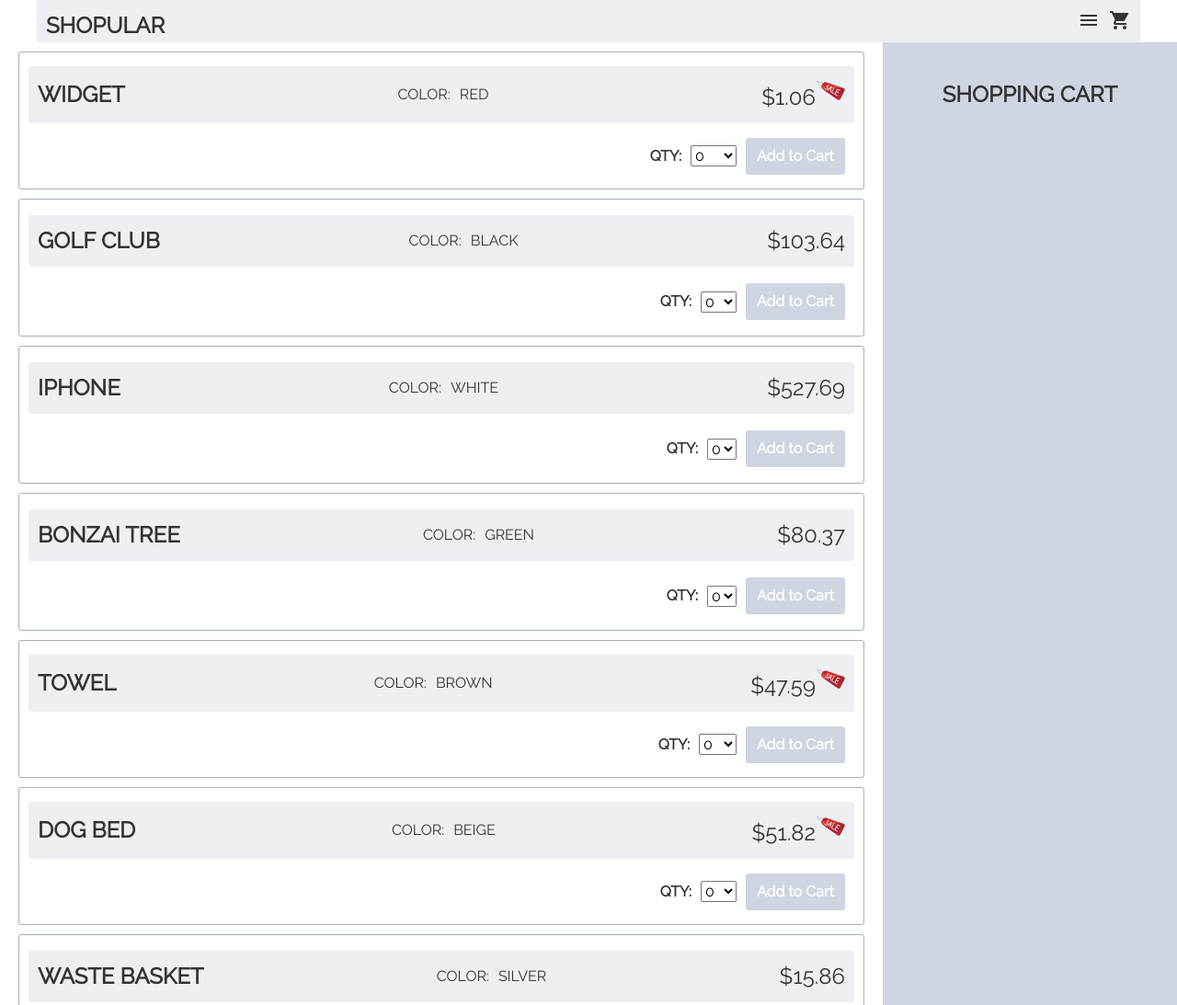
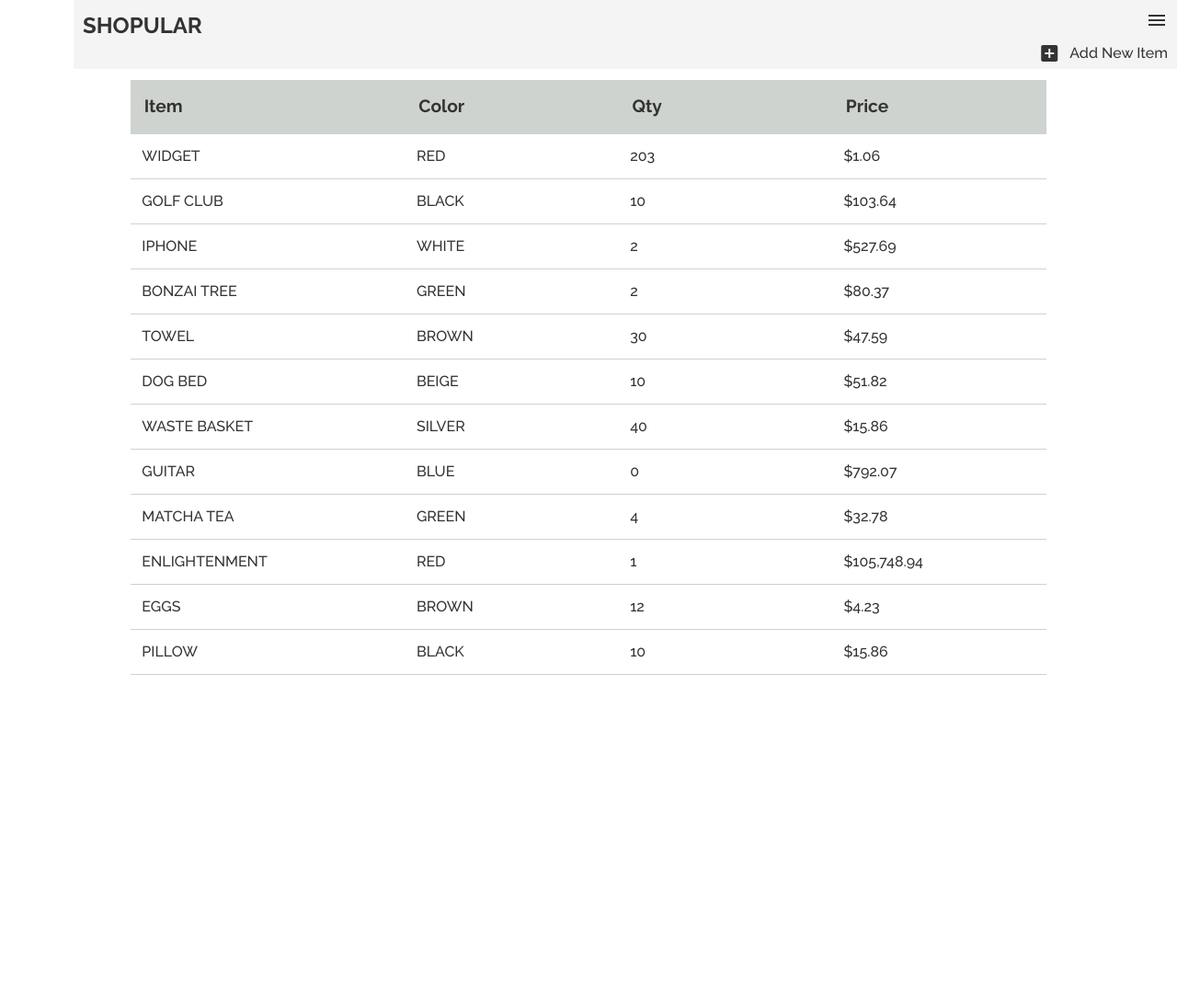
Before and after one commit to donaldsonjulia/Shopular2.0, a website: page index.html in a window 1280 px wide. Shown: the top 1093 px of the page at 92% size. After the commit the page ends 800 px from the top, so only its background shows below. Drawn offline with nearby package versions, Linux system fonts and the light colour scheme; some packages are replaced by stand-ins of ours; a script that the page names is missing.

Commit message:
styling changes

```diff
--- a/index.html
+++ b/index.html
@@ -9,36 +9,34 @@
 
     <body ng-controller='ShopController as shop'>
         <header>
+            <h2>{{shop.title}}</h2>
+            <i id='nav-icon' class='material-icons'>menu</i>
+            <nav>
+                <div>
+                    <i id='add-item-icon' class='material-icons'>add_box</i>Add New Item</div>
+            </nav>
+        </header>
 
-            <h2>{{shop.title}}</h2>
+        <main>
+            <div class="shop-content">
+                <table>
+                    <thead>
+                        <th class='item-col'>Item</th>
+                        <th>Color</th>
+                        <th>Qty</th>
+                        <th class='price-col'>Price</th>
+                    </thead>
+                    <tbody>
+                        <tr ng-repeat='item in shop.inventory'>
+                            <td class='item-col'>{{item.name | uppercase}}</td>
+                            <td>{{item.color | uppercase}}</td>
+                            <td>{{item.quantity}}</td>
+                            <td>{{shop.getPrice(item) | currency}}<img class='sale-icon' src='images/sale_tag.png' ng-show='shop.OnSale'></td>
 
-            <i id='cart-icon' class='material-icons'>shopping_cart</i>
-            <i id='nav-icon' class='material-icons'>menu</i>
-
-        </header>
-        <main>
-            <div class='shop-wrapper'>
-                <div ng-repeat='item in shop.inventory' class='shop-item-container'>
-                    <ul>
-                        <li>
-                            <h3>{{item.name | uppercase}}</h3>
-                        </li>
-                        <li>
-                            <span class='title'>COLOR:</span>{{item.color | uppercase}}</li>
-                        <li class='item-price'>{{shop.getPrice(item) | currency}}<img class='sale-icon' src='images/sale_tag.png' ng-show='shop.onSale'></li>
-                    </ul>
-                    <div class='add-to-cart'>
-                        <label for='item-quantity'>QTY:</label>
-                        <select name='quantity' id='item-quantity'>
-                            <option ng-repeat='number in shop.getQty(item)'>{{number}}</option>
-                        </select>
-                        <button>Add to Cart</button>
-                    </div>
-                </div>
+                        </tr>
+                    </tbody>
+                </table>
             </div>
-            <aside>
-                <h3>SHOPPING CART</h3>
-            </aside>
         </main>
         <script src="./node_modules/angular/angular.js"></script>
         <script src="./node_modules/angular-ui-router/release/angular-ui-router.min.js"></script>
--- a/src/styles/base/_tables.scss
+++ b/src/styles/base/_tables.scss
@@ -6,15 +6,17 @@ table {
 }
 
 th {
-  border-bottom: 1px solid shade($base-border-color, 25%);
-  font-weight: 600;
-  padding: $small-spacing 0;
+  border-bottom: $base-border;
+  font-weight: 700;
+  font-size: 1.2em;
+  padding: $small-spacing;
   text-align: left;
+  background-color: $base-border-color;
 }
 
 td {
   border-bottom: $base-border;
-  padding: $small-spacing 0;
+  padding: $small-spacing;
 }
 
 tr,
--- a/src/styles/base/_variables.scss
+++ b/src/styles/base/_variables.scss
@@ -5,8 +5,7 @@ $mobile: new-breakpoint(max-width 700px);
 
 // Typography
 
-
-@import url('https://fonts.googleapis.com/css?family=Raleway');
+@import url('https://fonts.googleapis.com/css?family=Raleway:300,500,700');
 
 @import url('https://fonts.googleapis.com/icon?family=Material+Icons');
 
@@ -29,8 +28,8 @@ $base-z-index: 0;
 // Colors
 $blue: #1565c0;
 $dark-gray: #333;
-$medium-gray: #A6AEC1;
-$light-gray: #CFD5E1;
+$medium-gray: #CED3CF;
+$light-gray: #EFEEEE;
 
 // Font Colors
 $base-font-color: $dark-gray;
@@ -42,7 +41,7 @@ $base-border: 1px solid $base-border-color;
 
 // Background Colors
 $base-background-color: #fff;
-$secondary-background-color: tint($base-border-color, 80%);
+$secondary-background-color: tint($base-border-color, 75%);
 
 // Forms
 $form-box-shadow: inset 0 1px 3px rgba(#000, 0.06);
--- a/src/styles/partials/_header.scss
+++ b/src/styles/partials/_header.scss
@@ -1,20 +1,42 @@
 header {
   background-color: $secondary-background-color;
   @include outer-container;
-  padding-left: 10px;
-  padding-right: 10px;
-  padding-top: 10px;
+  @include omega();
+  padding: 10px;
+  padding-bottom: 5px;
   position: relative;
-
+  line-height: 1;
 
         h2 {
           float: left;
         }
 
-        i {
+
+        #nav-icon {
           float: right;
-          margin-left: 10px;
-        }
+            margin-left: 6px;
+              &:hover {
+                color: #fff;
+              }
+          }
 
 
+
+
+      nav {
+        @include span-columns(12);
+        display: flex;
+        justify-content: flex-end;
+        align-items: center;
+        i {
+          margin: 0 10px;
+        }
+          div {
+            display: flex;
+            align-items: center;
+
+          }
+
+
+      }
 }
--- a/src/styles/partials/_shop-main.scss
+++ b/src/styles/partials/_shop-main.scss
@@ -1,80 +1,12 @@
 
 
 main {
-  @include fill-parent;
-  @include row(table);
-  aside {
-    @include span-columns(3 of 12);
-    @include media($mobile) {
-      display: none;
-    }
-
-    background-color: $light-gray;
-    min-height: 100vh;
-    text-align: center;
-  }
-  .shop-wrapper {
-    @include span-columns(9 of 12);
-    @include media($mobile) {
-      @include fill-parent;
-    }
-
-
-    padding: 10px 20px;
-
-    .shop-item-container {
-      @include fill-parent;
-      display: flex;
-      flex-wrap: wrap;
-      align-items: center;
-      border: $base-border;
-      border-radius: $base-border-radius;
-      padding: 10px;
-      min-height: 150px;
-      margin-bottom: 10px;
-
-
-
-      ul {
-        @include fill-parent;
-        display: flex;
-        align-items: center;
-        justify-content: space-between;
-        margin-bottom: 5px;
-        background-color: $secondary-background-color;
-        border-radius: $base-border-radius;
-        padding: 10px;
-      }
-
-      li {
-        float: left;
-      }
-
-      .title {
-        margin-right: 10px;
-      }
-
-      .item-price {
-        font-size: 1.5em;
-      }
-
-
-
-      .add-to-cart {
-        @include fill-parent;
-        display: flex;
-        align-items: center;;
-        justify-content: flex-end;
-        padding: 0 10px;
-          label {
-            margin-right: 10px;
-          }
-          select {
-            margin-right: 10px;
-          }
-      }
-
-
+  @include outer-container;
+  .shop-content {
+    @include span-columns(10);
+    @include shift(1);
+    .item-col {
+      width: 30%;
     }
   }
 
```
Also changed, not shown: lib/styles/main.min.css.
